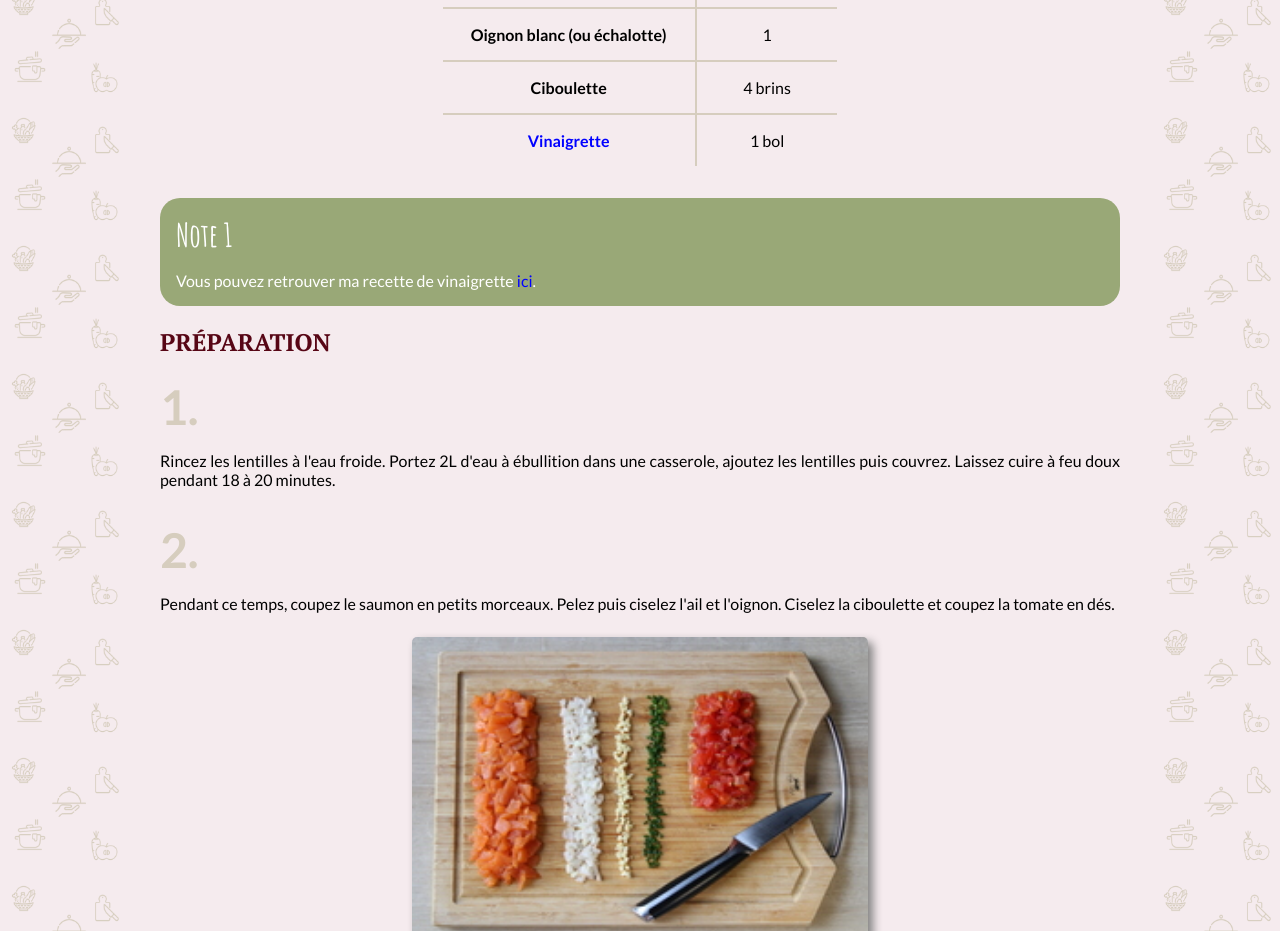
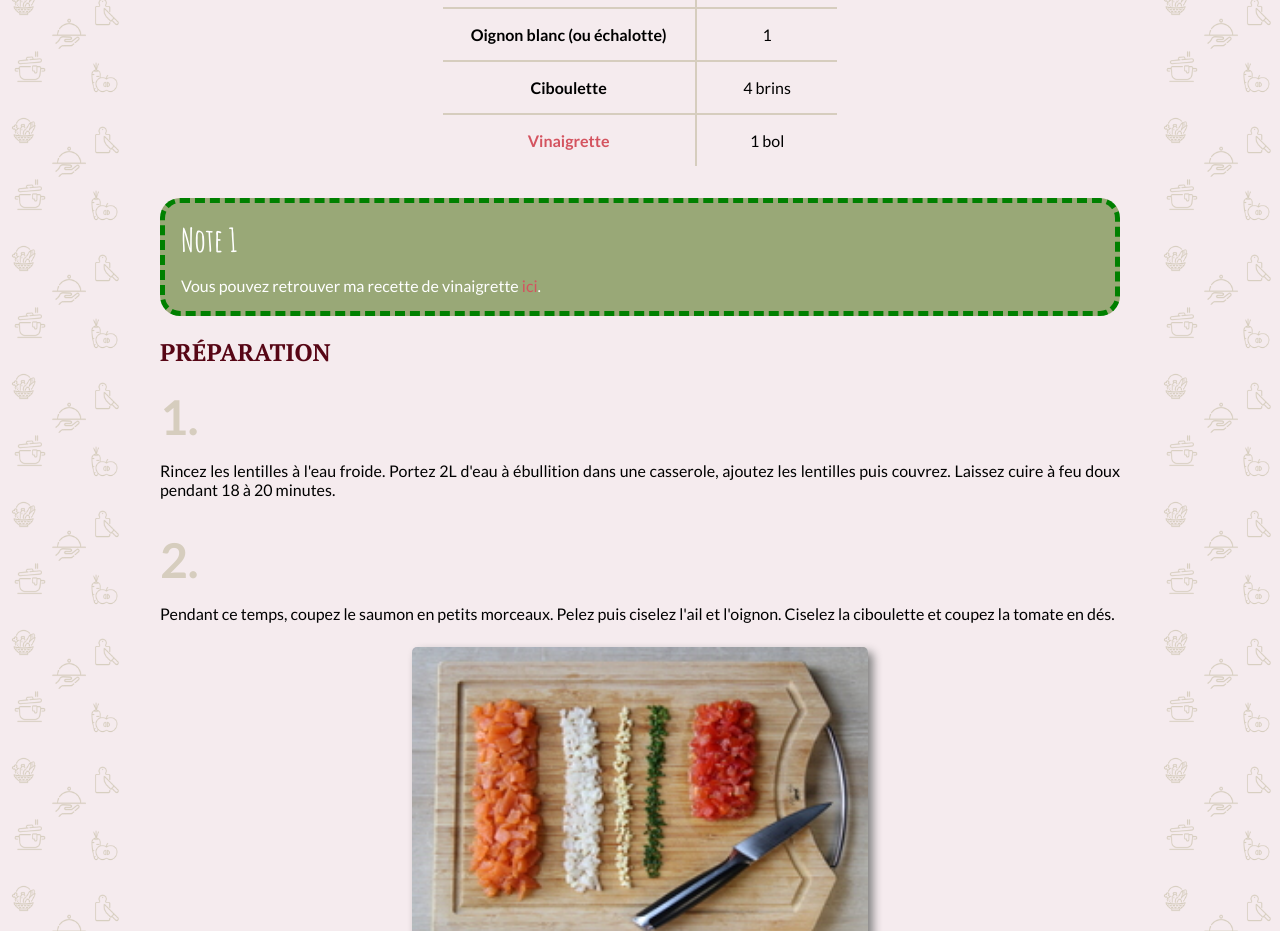
Before and after one commit to NinaRavaud/NinaRavaud.github.io, a plain HTML site: page Salade_lentilles_saumon/salade_lentilles_saumon.html in a window 1280 px wide. Shown: the part 1120-2051 px from the top of the page. Drawn offline with Linux system fonts and the light colour scheme.

Commit message:
Liens en rose et ajout bordure note

```diff
--- a/recipe.css
+++ b/recipe.css
@@ -230,6 +230,7 @@ body {
 	padding: 1rem;
 	border-radius: 20px;
 	background-color: #99a877;
+	border: 5px green dashed;
 }
 
 .note h2 {
@@ -246,7 +247,7 @@ body {
 }
 
 .lien {
-	color: blue;
+	color: #d4535f;
 	text-decoration: none;
 }
 
```
